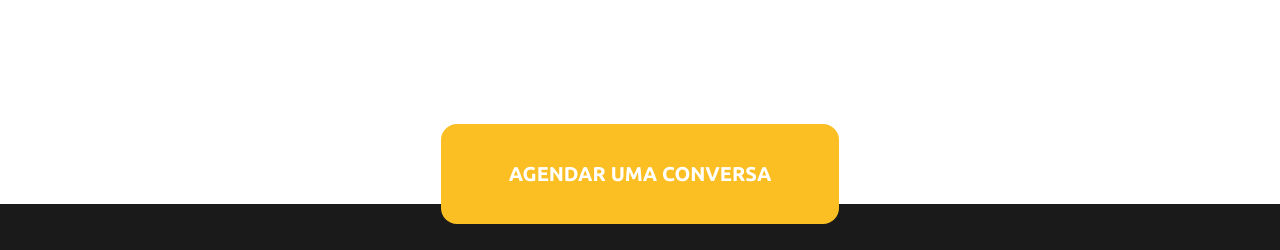
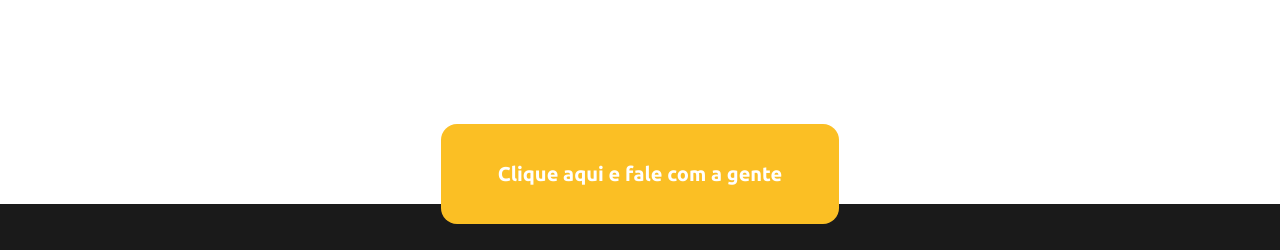
Before and after one commit to RNY-Solucoes/fixa-cv, a React (Vite) app: page / in a window 1280 px wide. Shown: the part 5434-5684 px from the top of the page. Built offline with nearby package versions, Linux system fonts and the light colour scheme.

Commit message:
[fix] adding all whatsapp id

```diff
--- a/src/App.tsx
+++ b/src/App.tsx
@@ -648,7 +648,7 @@ Jmplanejados Junior"
           type="button"
         >
           <span className="text-center text-white" id="agendar-conversa">
-            AGENDAR UMA CONVERSA
+            Clique aqui e fale com a gente
           </span>
         </button>
         <div className="flex w-full flex-col items-center justify-start gap-6 sm:gap-8 md:gap-10 lg:w-auto lg:items-start">
```
